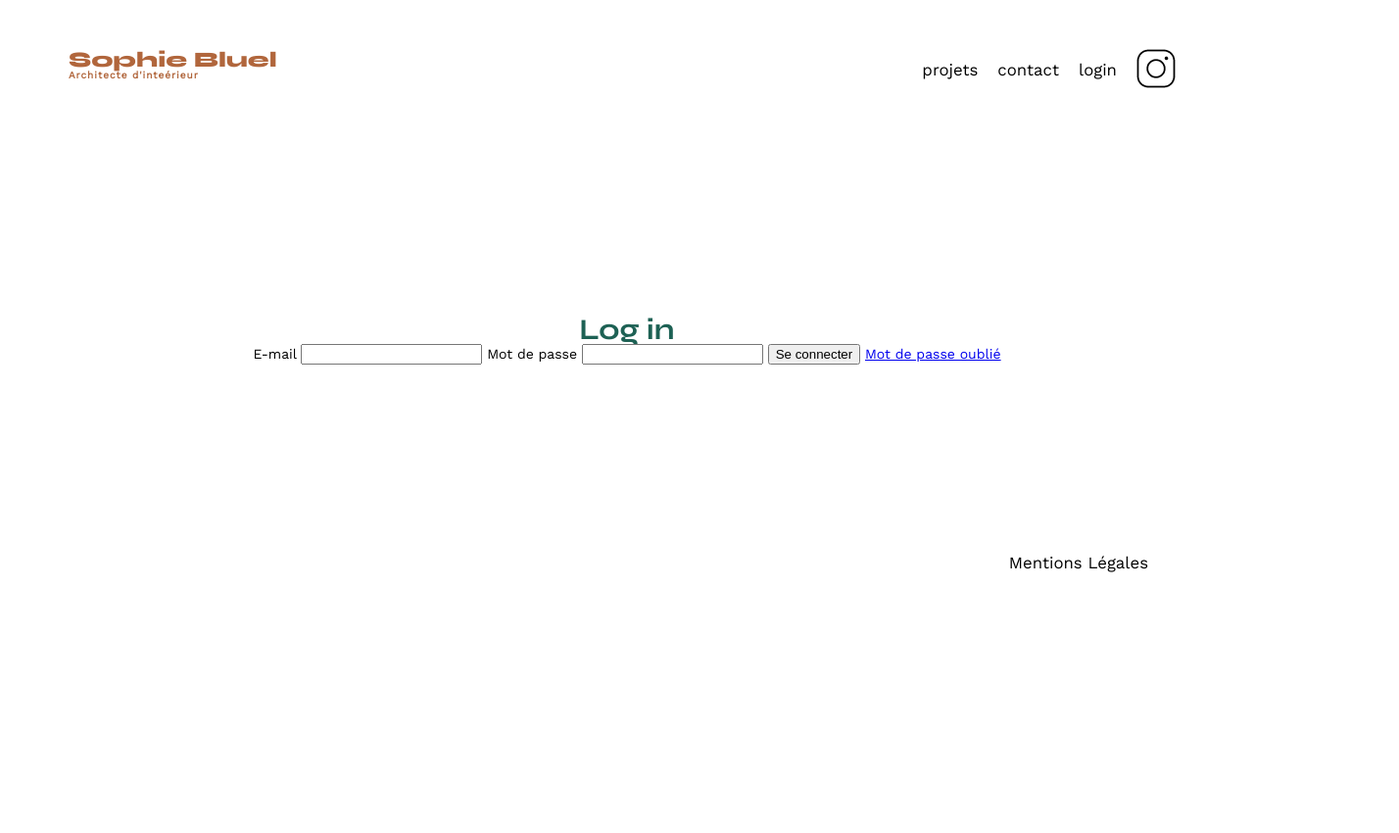
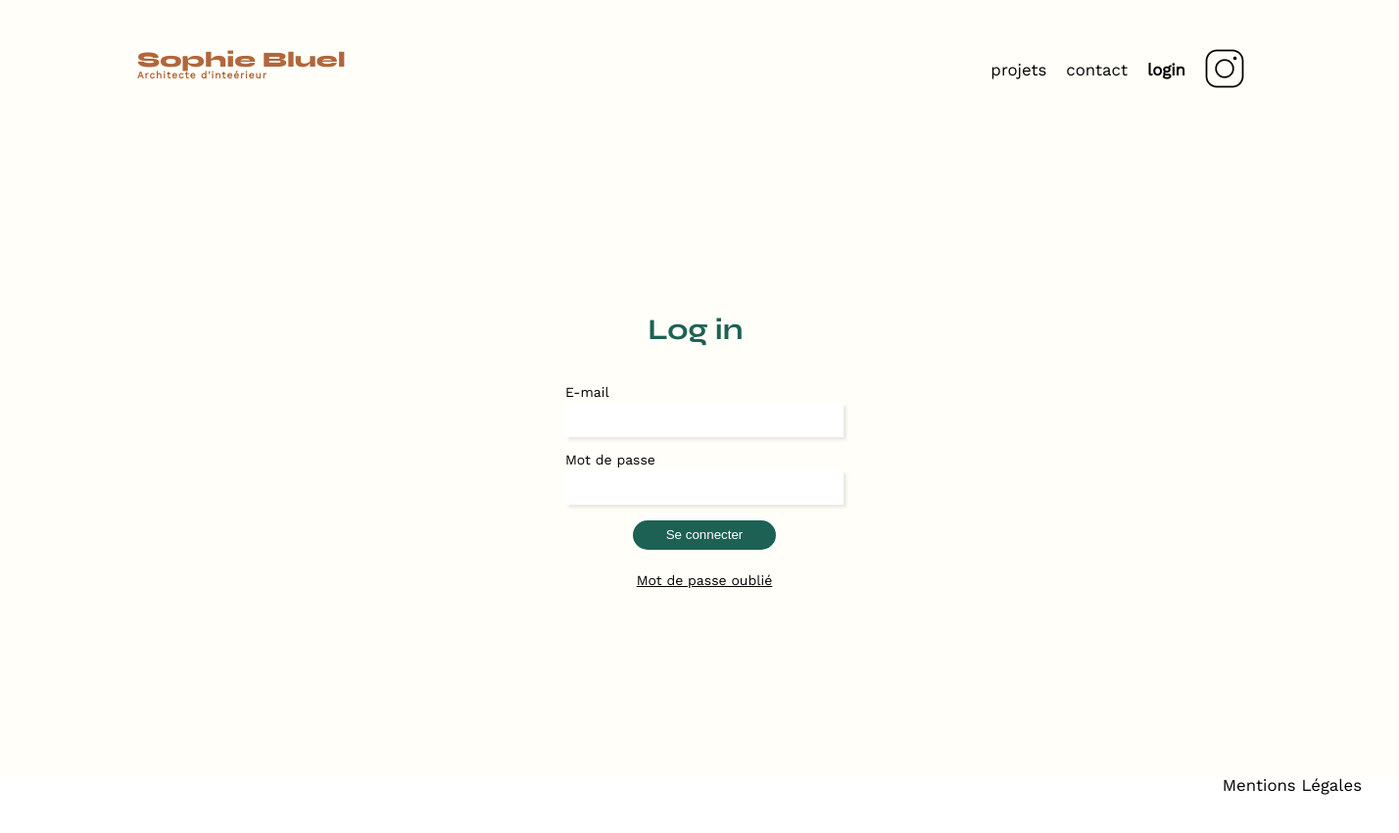
Before and after one commit to ContessiOmar/Sophie_Bluel, a plain HTML site: page FrontEnd/login.html in a window 1280 px wide. Shown: the whole page at 98% size, 1428 px wide, since content can reach past the window. Before the commit the page ends 800 px from the top, so only its background shows below. Drawn offline with nearby package versions, Linux system fonts and the light colour scheme.

Commit message:
login css

```diff
--- a/FrontEnd/assets/login.css
+++ b/FrontEnd/assets/login.css
@@ -1,3 +1,13 @@
+nav ul li:nth-child(3) {
+    font-weight: 900;
+}
+
+body {
+    background: #FFFEF8;
+    margin: 0;
+    transform: translateX(10em);
+}
+
 section {
     display: flex;
     flex-direction: column;
@@ -6,7 +16,48 @@ section {
     margin-bottom: 17%;
 }
 
-form {
+section h2 {
+    margin-bottom: 1em;
+}
+
+.form {
     display: flex;
     flex-direction: column;
+    gap: 4px;
+    margin-left: 18px;
 }
+
+.form label {
+    margin-top: 12px;
+}
+
+.form input {
+    width: 21em;
+    height: 33px;
+    border: none;
+    box-shadow: 3px 3px 3px 0 rgba(0, 0, 0, 0.09);
+}
+
+.form button {
+    width: 11em;
+    height: 30px;
+    margin-top: 12px;
+    align-self: center;
+    border-radius: 20px;
+    background: #1D6154;
+    color: white;
+    border: none;
+}
+
+.form .forgot-password {
+    align-self: center;
+    margin-top: 20px;
+    color: black;
+}
+
+footer {
+    height: 9em;
+    width: 104em;
+    transform: translateX(-12em);
+    background: white;
+}
```
